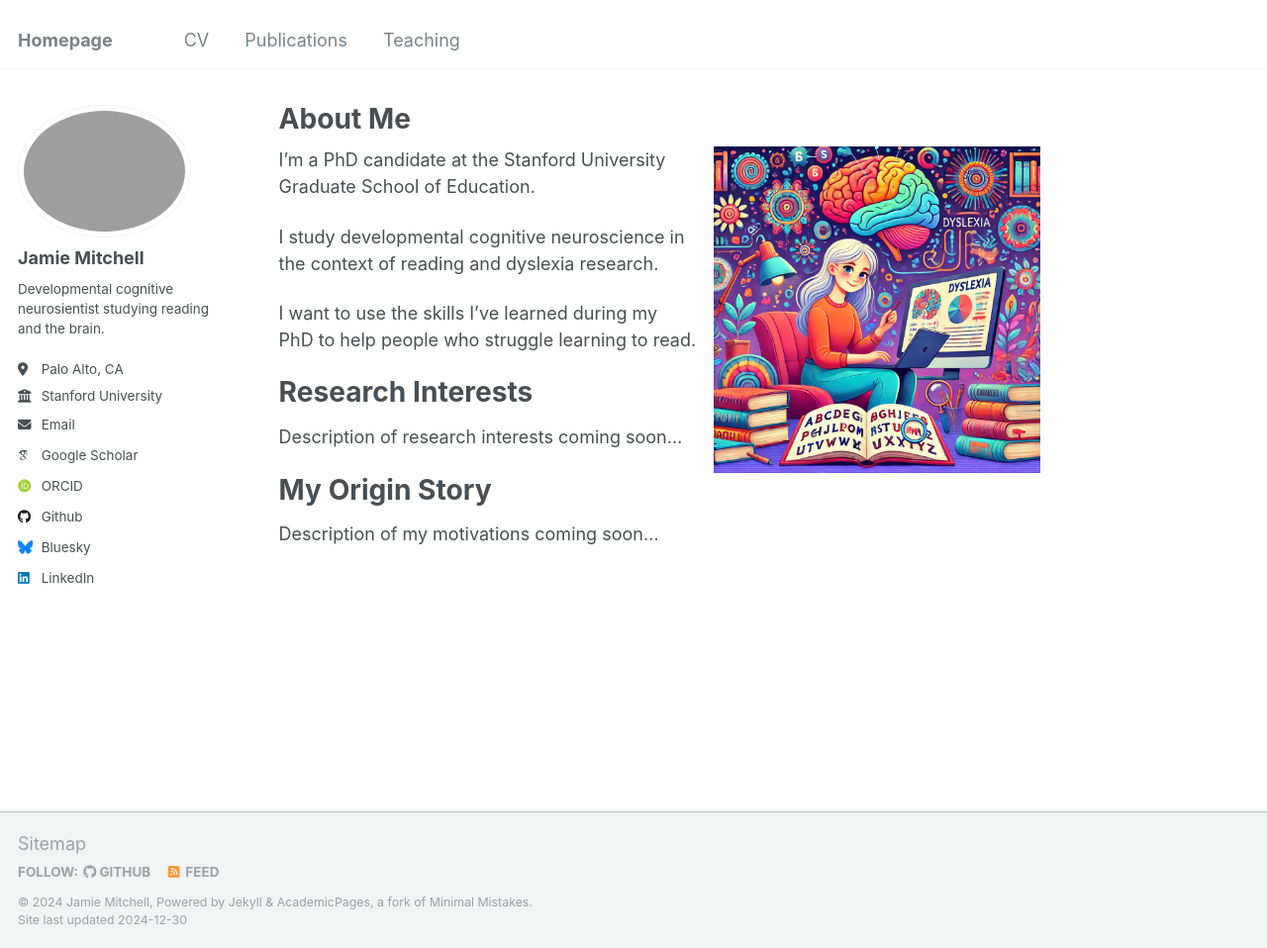
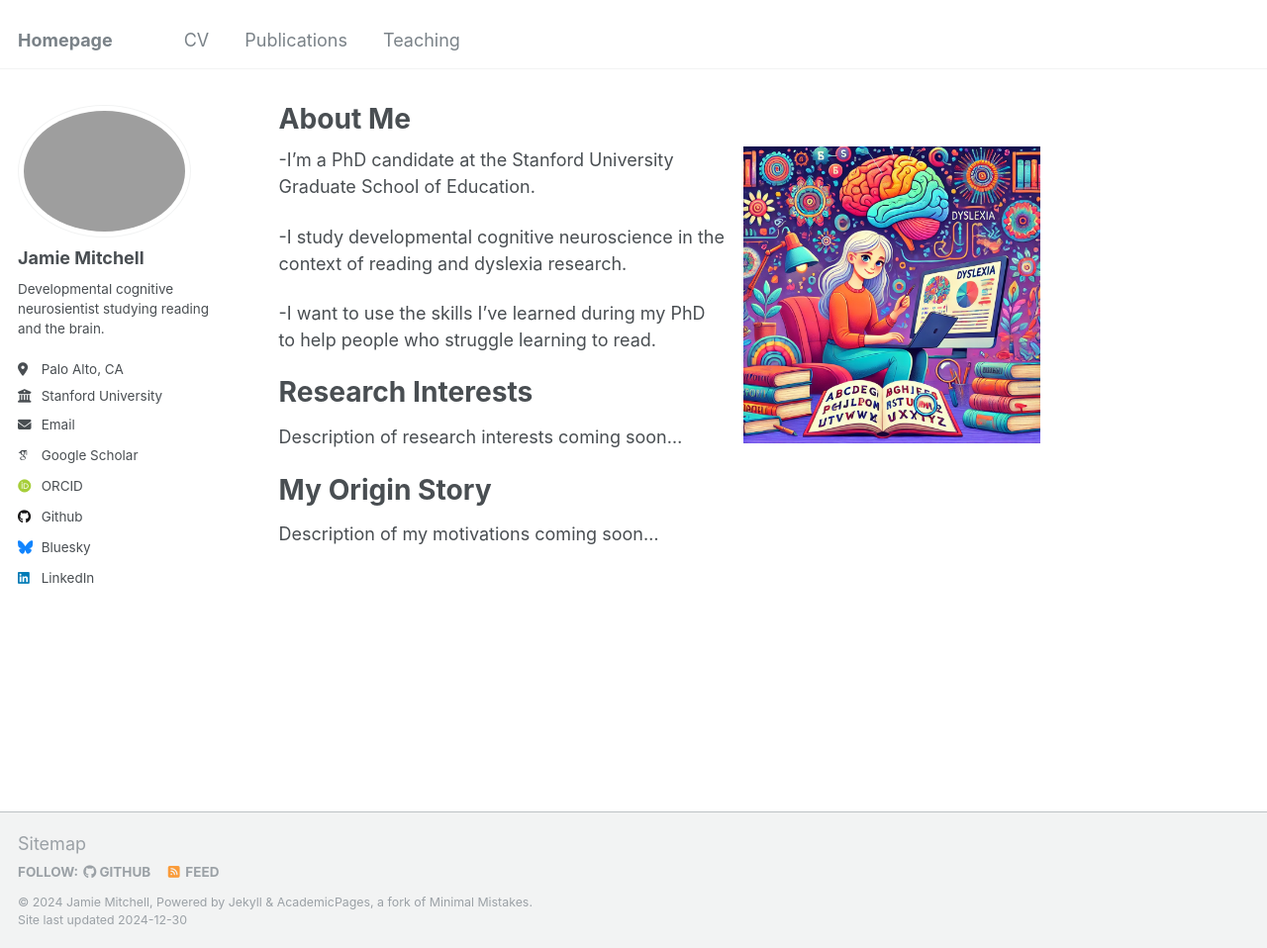
Before and after one commit to jamielmitchell/profile, a Jekyll site: the page built from _pages/about.md, in a window 1280 px wide and 958 px high. Shown: the whole window at 99% size. Built offline with Jekyll 4.4.1, drawn with Linux system fonts in a browser that asks for light colours; some web fonts are replaced; some of the changed lines change nothing that is shown.

Commit message:
Update about.md

```diff
--- a/_pages/about.md
+++ b/_pages/about.md
@@ -1,19 +1,19 @@
 ---
 permalink: /
 title: "About Me"
+excerpt: "About Me"
 author_profile: true
 redirect_from:
   - /about/
   - /about.html
 ---
 
+![Illustration of girl studying reading, dyslexia, and the brain](/images/interests.png){: .align-right width="300px"}
+-I'm a PhD candidate at the Stanford University Graduate School of Education.
 
-![Illustration of girl studying reading, dyslexia, and the brain](/images/interests.png){: .align-right width="330px"}
-I'm a PhD candidate at the Stanford University Graduate School of Education.
+-I study developmental cognitive neuroscience in the context of reading and dyslexia research.
 
-I study developmental cognitive neuroscience in the context of reading and dyslexia research.
-
-I want to use the skills I've learned during my PhD to help people who struggle learning to read.
+-I want to use the skills I've learned during my PhD to help people who struggle learning to read.
 
 Research Interests
 ======
```
